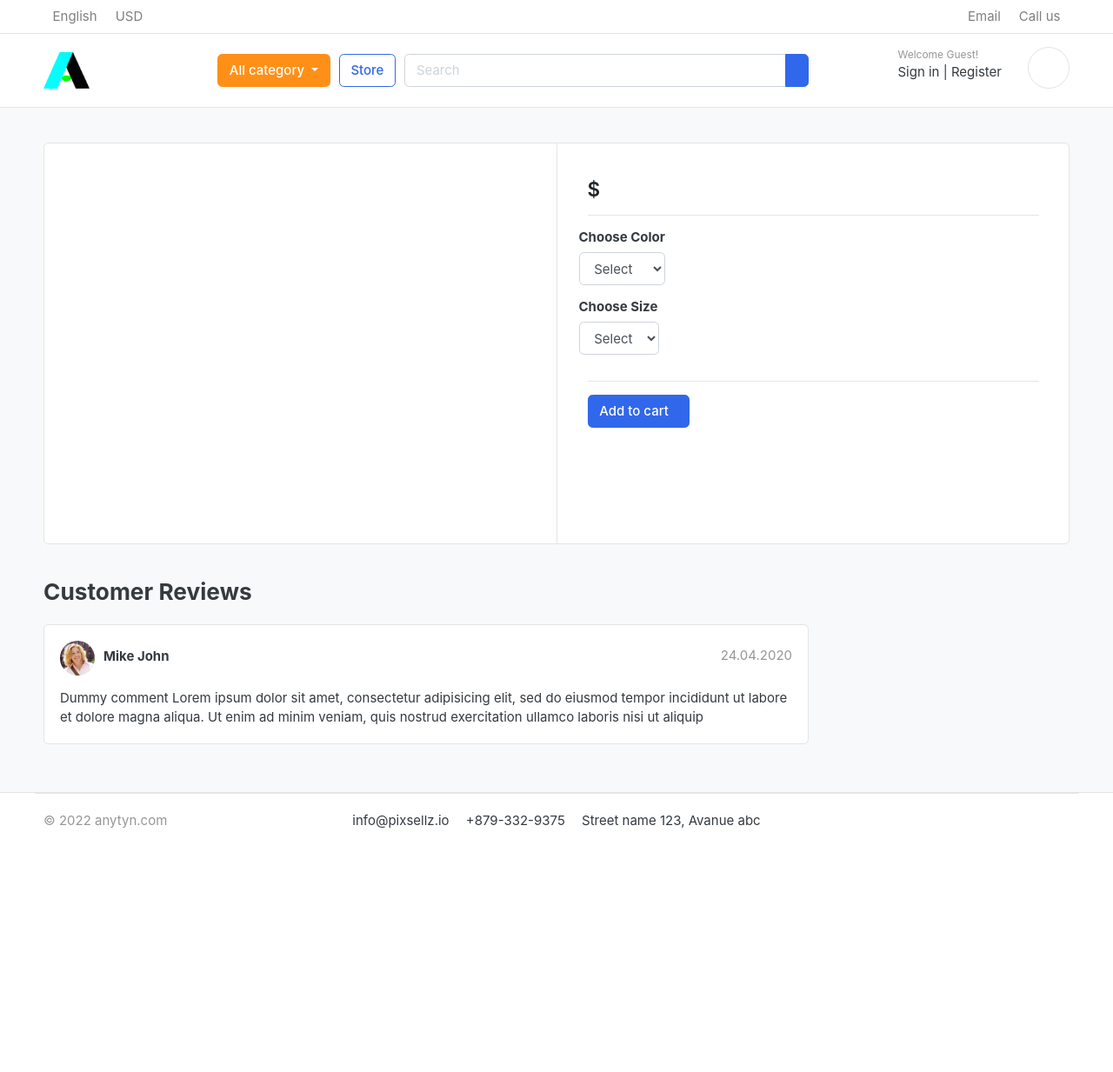
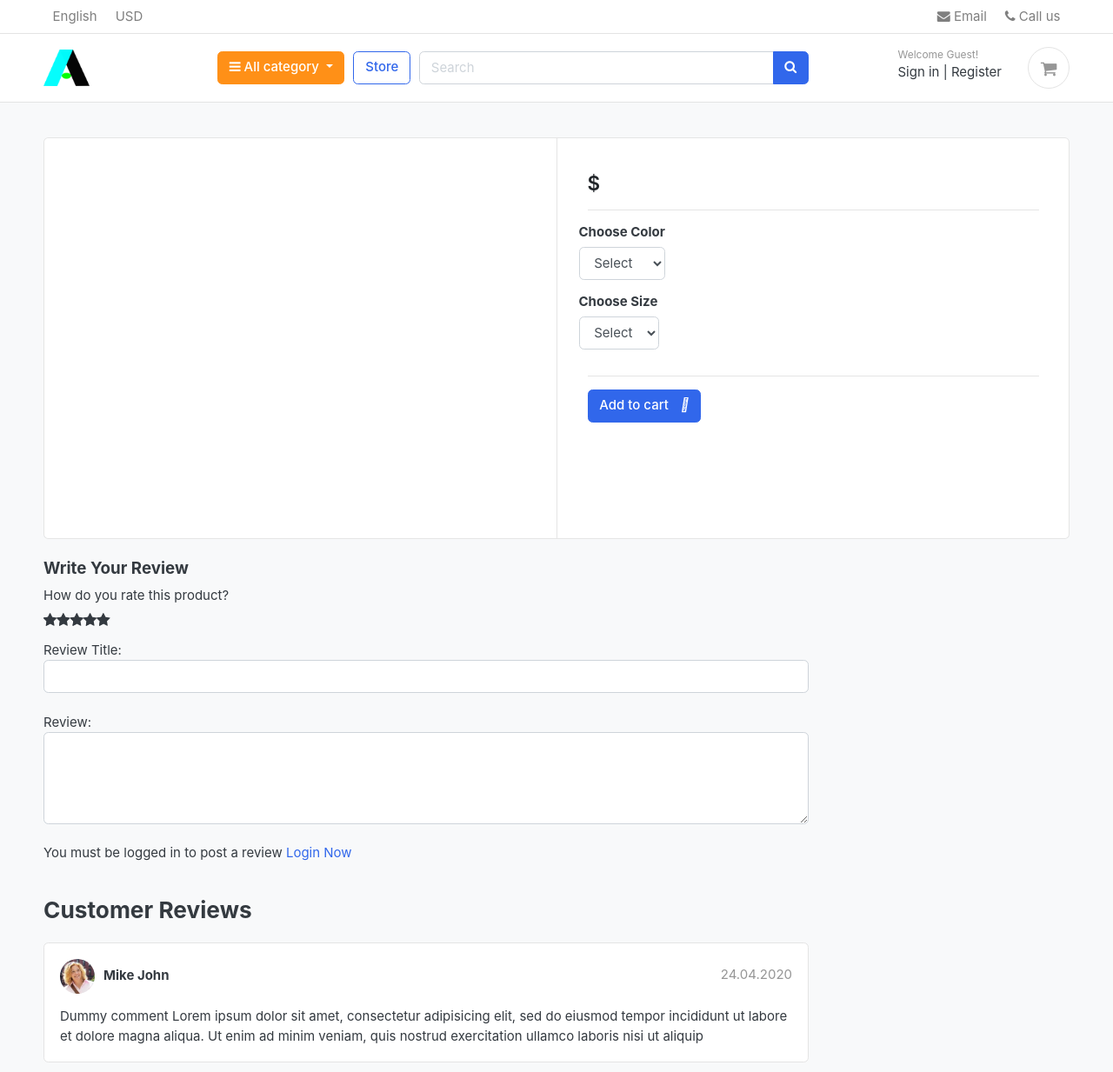
Before and after one commit to ikechiauxtynokorie/anytyn-django, a Django app: template templates/store/product_detail.html in a window 1280 px wide. Shown: the top 1233 px of the page at 87% size. Before the commit the page ends 953 px from the top, so only its background shows below. Run offline with Django 3.2, Linux system fonts and the light colour scheme; the template is opened without the code that fills it, so the values that code supplies are empty; some libraries are stand-ins or nearby versions; some web fonts are replaced.

Commit message:
added reviews and made some model changes

```diff
--- /dev/null
+++ b/anytyn/static/css/custom.css
@@ -0,0 +1,46 @@
+/* hide radio buttons*/
+
+.rate > input{
+    display: none;
+   }
+
+   .rate{
+    display:inline-block;
+    border: 0;
+   }
+
+   .rate > label{
+    float:right ;
+   }
+
+   /* start showing the stars*/
+
+   .rate > label:before{
+   display:inline-block;
+   font-size: 1.1rem;
+   font-family: FontAwesome;
+   content: "\f005";
+   margin: 0;
+   padding: 0.3rem, 0.2rem;
+   cursor: pointer;
+   }
+
+   /* half star*/
+   .rate .half:before{
+    content: "\f089";
+    position: absolute;
+    padding-right: 0;
+   }
+
+   /* click and hover*/
+
+   input:checked ~ label, label:hover ~ label{
+    color: #ffb503;
+   }
+
+   /* hover highlight*/
+
+   input:checked + label:hover, input:checked ~ label:hover, input:checked ~ label:hover ~ label,
+   label:hover ~ input:checked ~ label {
+    color: #cc9000;
+   }
--- a/orders/models.py
+++ b/orders/models.py
@@ -32,7 +32,7 @@ class Order(models.Model):
     order_number = models.CharField(max_length=50)
     first_name = models.CharField(max_length=50)
     last_name = models.CharField(max_length=50)
-    phone = models.CharField(max_length=11)
+    phone = models.IntegerField(max_length=11)
     email = models.EmailField(max_length=50)
     address_line_1 = models.CharField(max_length=50)
     address_line_2 = models.CharField(max_length=50, blank=True)
--- a/store/admin.py
+++ b/store/admin.py
@@ -1,5 +1,5 @@
 from django.contrib import admin
-from .models import Product,Variation
+from .models import Product,Variation,ReviewRating
 # Register your models here.
 
 
@@ -15,3 +15,4 @@ class VariationAdmin(admin.ModelAdmin):
 
 admin.site.register(Product,ProductAdmin)
 admin.site.register(Variation,VariationAdmin)
+admin.site.register(ReviewRating)
--- a/store/urls.py
+++ b/store/urls.py
@@ -5,8 +5,11 @@ from . import views
 
 
 urlpatterns = [
+
     path('', views.store, name='store'),
     path('category/<slug:category_slug>/', views.store, name='products_by_category'),
     path('category/<slug:category_slug>/<slug:product_slug>/', views.product_detail, name='product_detail'),
-     path('search/', views.search, name='search'),
+    path('search/', views.search, name='search'),
+    path('submit_review/<int:product_id>/', views.submit_review, name='submit_review'),
+
 ]
--- a/templates/base.html
+++ b/templates/base.html
@@ -25,6 +25,8 @@
 <link href="{% static 'css/ui.css'%}" rel="stylesheet" type="text/css"/>
 <link href="{ static 'css/responsive.css'}" rel="stylesheet" media="only screen and (max-width: 1200px)" />
 
+<link href="{% static 'css/custom.css'%}" rel="stylesheet" type="text/css"/>
+<link rel="stylesheet" href="https://cdnjs.cloudflare.com/ajax/libs/font-awesome/4.7.0/css/font-awesome.min.css">
 <!-- custom javascript -->
 <script src="{% static 'js/script.js'%}" type="text/javascript"></script>
 
--- a/templates/orders/order_complete.html
+++ b/templates/orders/order_complete.html
@@ -60,7 +60,7 @@
                                         <thead>
                                             <tr>
                                                 <th class="per70 text-center">Products</th>
-                                                <th class="per5 text-center">qty</th>
+                                                <th class="per5 text-center">Quantity</th>
                                                 <th class="per25 text-center">Total</th>
                                             </tr>
                                         </thead>
--- a/templates/store/product_detail.html
+++ b/templates/store/product_detail.html
@@ -77,6 +77,45 @@
     <div class="row">
                 <div class="col-md-9">
 
+
+        <form action = "{% url 'submit_review' single_product.id %}" method ="POST">
+            {% csrf_token %}
+            <h5> Write Your Review</h5>
+            <div>
+                <!---Rating stars--->
+
+                <label> How do you rate this product?</label>
+                <br>
+                <div class = "rate">
+                    <input type="radio" name="rating" id="rating10" value="5" ><label for="rating10" title="5"></label>
+                    <input type="radio" class= "form-control" name="rating" id="rating9" value="4.5" ><label for="rating9" title="4.5" class="half"></label>
+                    <input type="radio" class= "form-control" name="rating" id="rating8" value="4" ><label for="rating8" title="4"></label>
+                    <input type="radio" class= "form-control" name="rating" id="rating7" value="3.5" ><label for="rating7" title="3.5" class="half"></label>
+                    <input type="radio" class= "form-control" name="rating" id="rating6" value="3" ><label for="rating6" title="3"></label>
+                    <input type="radio" class= "form-control" name="rating" id="rating5" value="2.5" ><label for="rating5" title="2.5" class="half"></label>
+                    <input type="radio" class= "form-control" name="rating" id="rating4" value="2" ><label for="rating4" title="2"></label>
+                    <input type="radio" class= "form-control" name="rating" id="rating3" value="1.5" ><label for="rating3" title="1.5" class="half"></label>
+                    <input type="radio" class= "form-control" name="rating" id="rating2" value="1" ><label for="rating2" title="1"></label>
+                    <input type="radio" class= "form-control" name="rating" id="rating1" value="0.5" ><label for="rating1" title="0.5" class="half"></label>
+
+                </div>
+                <br>
+                Review Title:
+                <input type="text" class= "form-control" name="subject" >
+                <br>
+                Review:
+                <textarea name="review" rows="4" class="form-control" ></textarea>
+                <br>
+                {% if user.is_authenticated %}
+                <input type="submit" value = "Submit Review" class="btn btn-primary">
+                {% else%}
+             <p> You must be logged in to post a review <span> <a href="{% url 'login' %}"> Login Now</a></span></p>
+                {%endif%}
+            </div>
+            {% include 'includes/alerts.html'%}
+
+        </form>
+        <br>
         <header class="section-heading">
             <h3>Customer Reviews </h3>
 
```
Also changed, not shown: store/forms.py (added, +7 -0 lines), store/models.py (+17 -0 lines), store/views.py (+29 -2 lines), orders/migrations/0009_auto_20220918_1503.py (added), store/migrations/0005_reviewrating.py (added).
